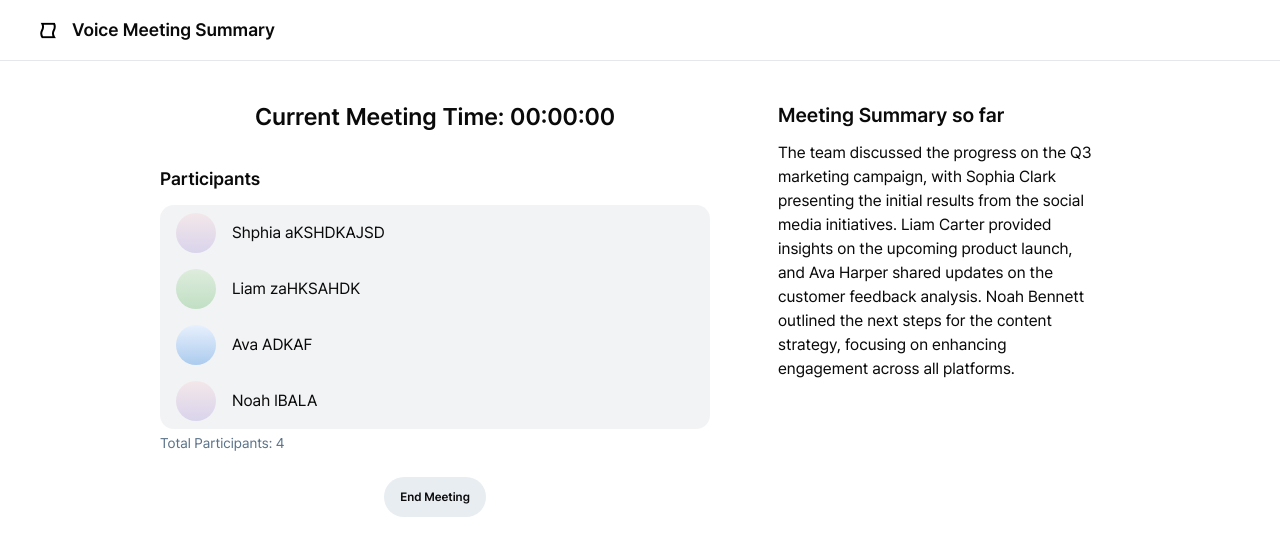
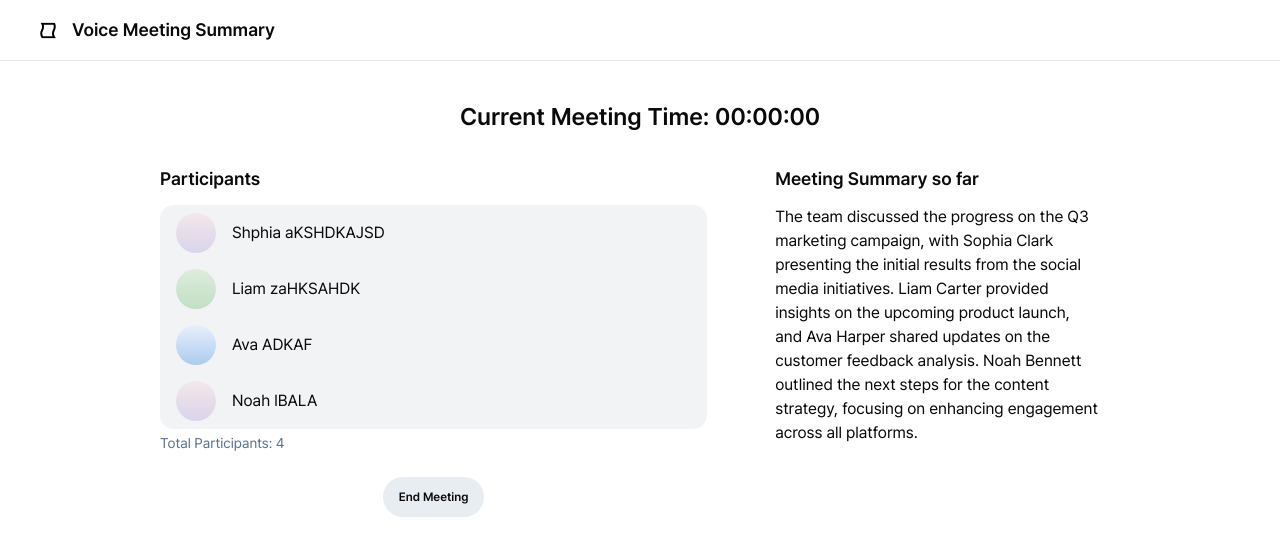
Before and after one commit to minjeongss/ai-realtime-meeting-summary, a React (Vite) app: page /meeting in a window 1280 px wide. Shown: the top 556 px of the page. Built offline with nearby package versions, Linux system fonts and the light colour scheme.

Commit message:
refactor: 화면 배치 flex -> grid로 수정 및 가독성 향상

```diff
--- a/src/pages/Meeting/components/Participant.tsx
+++ b/src/pages/Meeting/components/Participant.tsx
@@ -2,16 +2,9 @@ import Button from "../../../components/Button";
 import { MockParticipant } from "../../../mocks/MockParticipant";
 import Profile from "./Profile";
 
-interface ParticipantProps {
-  time?: string;
-}
-
-const Participant = ({ time = "00:00:00" }: ParticipantProps) => {
+const Participant = () => {
   return (
     <div className="flex flex-col">
-      <p className="text-center pt-5 pb-3 font-semibold text-2xl">
-        Current Meeting Time: {time}
-      </p>
       <div>
         <p className="pt-5 pb-3 font-semibold text-lg">Participants</p>
         <ul className="rounded-xl bg-[#E5E8EB]/50">
--- a/src/pages/Meeting/components/Summary.tsx
+++ b/src/pages/Meeting/components/Summary.tsx
@@ -3,7 +3,7 @@ import { MockSummary } from "../../../mocks/MockSummary";
 const Summary = () => {
   return (
     <div className="flex flex-col p-5">
-      <p className="pb-3 font-semibold text-xl">Meeting Summary so far</p>
+      <p className="pb-3 font-semibold text-lg">Meeting Summary so far</p>
       <p>{MockSummary}</p>
     </div>
   );
--- a/src/pages/Meeting/index.tsx
+++ b/src/pages/Meeting/index.tsx
@@ -1,13 +1,16 @@
+import { useState } from "react";
 import Participant from "./components/Participant";
 import Summary from "./components/Summary";
 
 const Meeting = () => {
+  const [time, setTime] = useState("00:00:00");
   return (
-    <div className="w-full h-full flex flex-row gap-12">
-      <div className="flex-grow-[600] basis-0 max-w-[550px]">
+    <div>
+      <p className="text-center pt-5 pb-3 font-semibold text-2xl">
+        Current Meeting Time: {time}
+      </p>
+      <div className="w-full h-full grid grid-cols-[3fr_2fr] gap-12">
         <Participant />
-      </div>
-      <div className="flex-grow-[400] basis-0 max-w-[360px]">
         <Summary />
       </div>
     </div>
--- a/src/pages/Summary/components/Detail.tsx
+++ b/src/pages/Summary/components/Detail.tsx
@@ -1,5 +1,5 @@
 import Button from "../../../components/Button";
-import PartDetail from "../PartDetail";
+import PartDetail from "./PartDetail";
 
 const Detail = () => {
   return (
--- a/src/pages/Summary/index.tsx
+++ b/src/pages/Summary/index.tsx
@@ -7,7 +7,7 @@ const Summary = () => {
       <p className="pb-3 text-center font-semibold text-2xl">
         Your meeting summary is ready!
       </p>
-      <div className="w-full h-full flex [&>div]:flex-1 pt-5">
+      <div className="w-full h-full grid grid-cols-2 pt-5">
         <Detail />
         <Export />
       </div>
```
Also changed, not shown: src/pages/Summary/components/PartDetail.tsx (renamed from src/pages/Summary/PartDetail.tsx).
